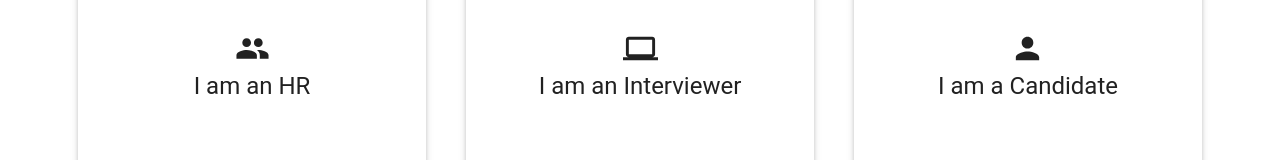
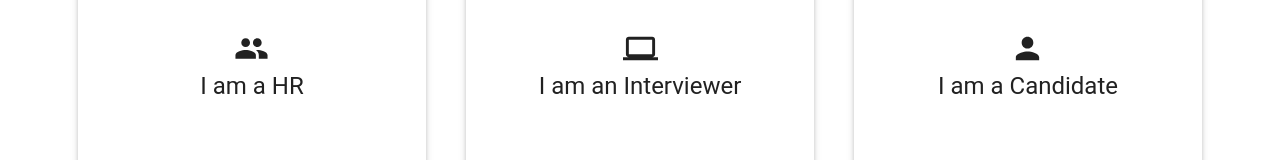
Before and after one commit to Abg4work/hackathon-frontend, a React (Vite) app: page /home in a window 1280 px wide. Shown: the part 137-297 px from the top of the page. Built offline with nearby package versions, Linux system fonts and the light colour scheme; no server answers.

Commit message:
text change

```diff
--- a/src/pages/Home.tsx
+++ b/src/pages/Home.tsx
@@ -15,7 +15,7 @@ function getContentForCard(item: number) {
     case 1:
       return (<Box>
         <GroupIcon fontSize={'large'} />
-        <Typography variant={'h5'}>I am an HR</Typography>
+        <Typography variant={'h5'}>I am a HR</Typography>
       </Box>);
     case 2:
       return (<Box>
```
